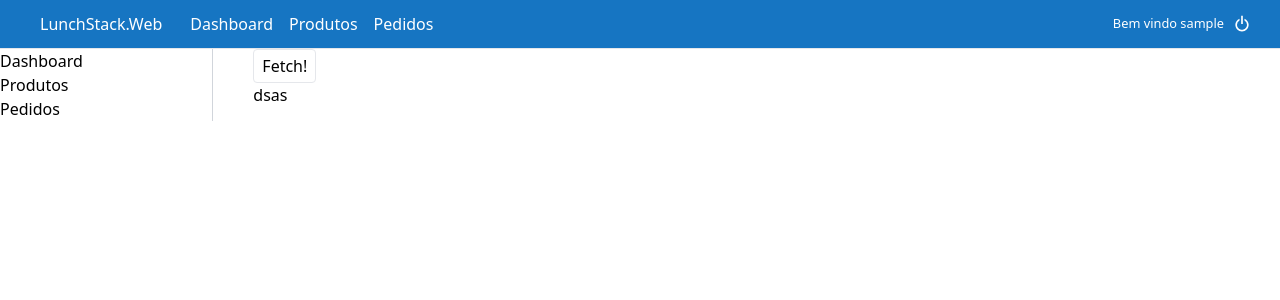
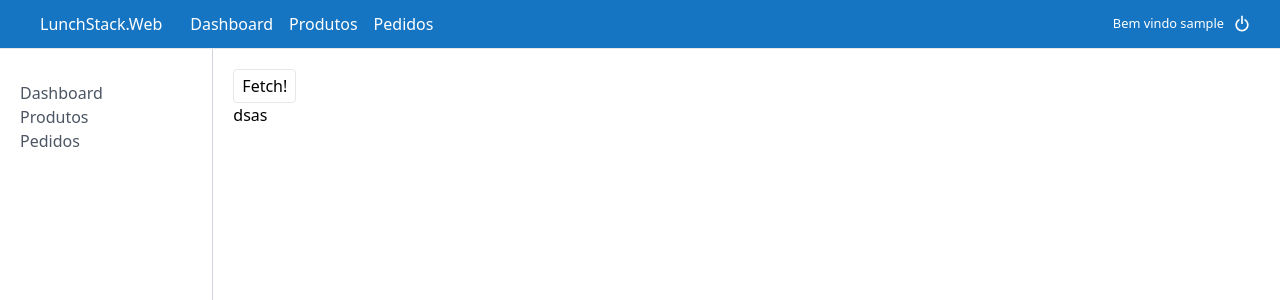
Before and after one commit to gabeFrancisco/LunchStack.Web, a React (Vite) app: page /dashboard in a window 1280 px wide. Shown: the top 300 px of the page. Built offline with nearby package versions, Linux system fonts and the light colour scheme; no server answers; sample sign-in values are in the browser's storage.

Commit message:
fixed sidebar position]

```diff
--- a/src/App.tsx
+++ b/src/App.tsx
@@ -6,7 +6,7 @@ import DashboardPage from "./pages/dashboard/dashboard";
 
 function App() {
   return (
-    <div className="">
+    <div>
       <BrowserRouter>
         <Routes>
           <Route path="/" element={<HomePage/>} />
--- a/src/components/Header/Header.tsx
+++ b/src/components/Header/Header.tsx
@@ -19,7 +19,7 @@ function Header() {
   ];
   const user = authService.getUser();
   return (
-    <header className="sticky top-0 flex flex-row justify-between px-5 py-3 text-white border-b bg-primary">
+    <header className="sticky top-0 z-50 flex flex-row justify-between px-5 py-3 text-white border-b bg-primary">
       <div className="flex flex-row ">
         <h1 className="mx-5">LunchStack.Web</h1>
         <ul className="flex flex-row">
--- a/src/components/Router/ProtectedRoutes.tsx
+++ b/src/components/Router/ProtectedRoutes.tsx
@@ -4,7 +4,7 @@ import authService from "../../service/authService.ts";
 import Sidebar from "../Sidebar/Sidebar.tsx";
 
 function ProtectedRoutes() {
-  const auth = authService.checkAuth()
+  const auth = authService.checkAuth();
   if (!auth) {
     return <Navigate to="/login" replace />;
   }
@@ -12,12 +12,11 @@ function ProtectedRoutes() {
   return (
     <div>
       <Header />
-      <div className="flex flex-row w-screen">
-        <Sidebar/>
+      <div className="flex flex-row flex-grow">
+        <Sidebar />
         <div className="p-5">
-
+            <Outlet />
         </div>
-        <Outlet />
       </div>
     </div>
   );
--- a/src/components/Sidebar/Sidebar.tsx
+++ b/src/components/Sidebar/Sidebar.tsx
@@ -1,7 +1,7 @@
-function Sidebar() {
+function  Sidebar() {
   return (
-    <aside className="w-1/6 h-full border-r border-gray-300">
-      <ul>
+    <aside className="sticky w-1/6 h-screen pt-5 text-gray-600 border-r border-gray-300 ed top-7">
+      <ul className="fixed px-5 py-3">
         <li>Dashboard</li>
         <li>Produtos</li>
         <li>Pedidos</li>
--- /dev/null
+++ b/src/components/Sidebar/SidebarItem.tsx
@@ -0,0 +1,7 @@
+function SidebarItem() {
+  return <div>
+
+  </div>;
+}
+
+export default SidebarItem;
```
Also changed, not shown: src/pages/dashboard/dashboard.tsx (+13 -8 lines).
